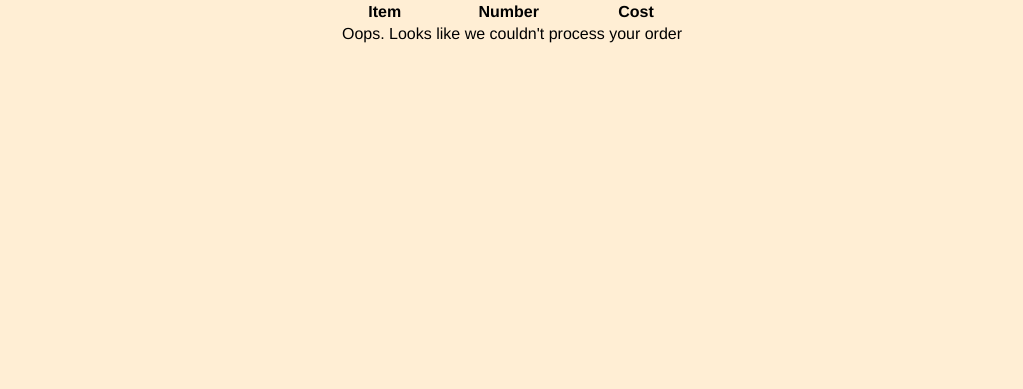
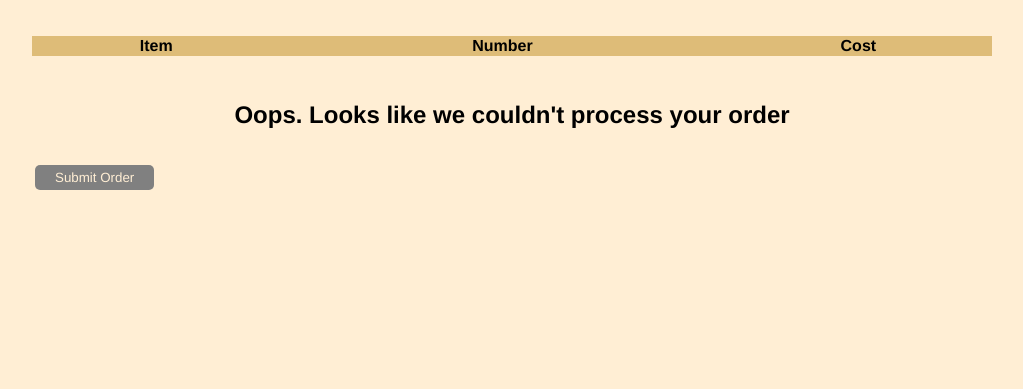
Before and after one commit to SamuelLopezF/SOEN287-Bakery, a PHP site: page /Cart.php in a window 1280 px wide. Shown: the part 76-465 px from the top of the page, without its empty margins (128-1151 px from the left). Run offline with PHP 8.4, Linux system fonts and the light colour scheme; data that the repository does not hold is empty.

Commit message:
Update Cart.php

```diff
--- a/Cart.php
+++ b/Cart.php
@@ -5,7 +5,7 @@
 	Edit Date: 06-Dec-2020
 	Edit Number: 7
 	Edit Details:
-		Cart
+		Cart Appearance
     Cart rows
     Allow Editing of item numbers
 -->
@@ -29,6 +29,12 @@
         <link rel="shortcut icon" type="image/x-icon" href="favicon.ico" />
         <link type = "text/css" rel = "stylesheet" href = "Styles/template.css"/>
         <link type = "text/css" rel = "stylesheet" href = "Styles/menu items.css"/>
+        <style type = "text/CSS">
+            table.cartTable {
+              width: 75%;
+              border-collapse: collapse;
+            }
+        </style>
     </head>
     <body>
       <header>
@@ -48,13 +54,13 @@
                 </tr>
             </table>
         </nav>
-    </header>
+    </header> <br/>
 
-    <table>
+    <table class = "cartTable">
       <form action = "" method = "POST">
-        <tr>
+        <tr style = "background-color: var(--beige);">
           <th>Item</th>
-          <th>Number</th>
+          <th colspan = "3">Number</th>
           <th>Cost</th>
         </tr>
         <?php
@@ -64,64 +70,61 @@
             $menu = cookieToHash($_COOKIE["cart_cookie"]);
             $empty = true;
             foreach($menu as $key=>$value){
+              $fail = false;
               if($menu[$key] > 0){
                 createRow($key,$value);
                 $empty = false;
-                $fail = false;
               }
             }
             if($empty){
-              print"<tr><td colspan='3'> It looks like your cart is empty. </td></tr>";
+              print"<tr><td colspan='5'> <h4> It looks like your cart is empty.</h4> </td></tr>";
             }
           }
           if($fail){
-            print"<tr><td colspan='3'> Oops. Looks like we couldn't process your order </td></tr>";
+            print"<tr><td colspan='5'> <h4> Oops. Looks like we couldn't process your order </h4> </td></tr>";
           }
 
         ?>
-      </form>
+      </form> <br/>
     </table>
+
+    <form>
+      <table style = "width: 75%;">
+        <tr>
+          <td style = "text-align: left;">
+            <?php
+              if($empty || $fail )
+                echo "<button type = 'submit' name = 'submit_order' disabled> Submit Order </button>";
+              else
+                echo "<button type = 'submit' name = 'submit_order'> Submit Order </button>";
+            ?>
+         </td>
+        </tr>
+      </table>
+    </form>
+
     <footer>
       <table>
           <tr id = "email">
-              <td>
-                  <img src = "Styles/email.png" alt = "Email" width = "25px" height = "25px"/>
-              </td>
-              <td>
-                  <a href = "mailto:dulceriachina.ec@gmail.com">dulceriachina.ec@gmail.com</a>
-              </td>
-
+              <td><img src = "Styles/email.png" alt = "Email" width = "25px" height = "25px"/></td>
+              <td><a href = "mailto:dulceriachina.ec@gmail.com">dulceriachina.ec@gmail.com</a></td>
           </tr>
           <tr id = "telephone">
-              <td>
-                  <img src = "Styles/phone.png" alt = "Phone" width = "25px" height = "25px"/>
-              </td>
-              <td>
-                  (04) 251-0363 - (593) 997-045-024
-              </td>
-
+              <td><img src = "Styles/phone.png" alt = "Phone" width = "25px" height = "25px"/></td>
+              <td>(04) 251-0363 - (593) 997-045-024</td>
           </tr>
           <tr id = "facebook">
-              <td>
-                  <img src = "Styles/facebook.png" alt = "Facebook" width = "25px" height = "25px"/>
-              </td>
-              <td>
-                  <a href = "https://www.facebook.com/dulceriachina/" target = "_blank"> facebook.com/dulceriachina</a>
-              </td>
-
+              <td><img src = "Styles/facebook.png" alt = "Facebook" width = "25px" height = "25px"/></td>
+              <td><a href = "https://www.facebook.com/dulceriachina/" target = "_blank"> facebook.com/dulceriachina</a></td>
           </tr>
           <tr id = "instagram">
-              <td>
-                  <img src = "Styles/instagram.png" alt = "Instagram" width = "25px" height = "25px"/>
-              </td>
-              <td>
-                <a href="https://www.instagram.com/dulceriachina/">@dulceriachina</a>
-              </td>
-
+              <td><img src = "Styles/instagram.png" alt = "Instagram" width = "25px" height = "25px"/></td>
+              <td><a href="https://www.instagram.com/dulceriachina/">@dulceriachina</a> </td>
           </tr>
       </table>
       <p> ©2020 Dulceria China </p>
   </footer>
   <script type="module" src="JavaScript/Cart.js"></script>
+  <script type = "text/JavaScript" src = "JavaScript/CartRowSelector.js"></script>
 </body>
 </html>
```
